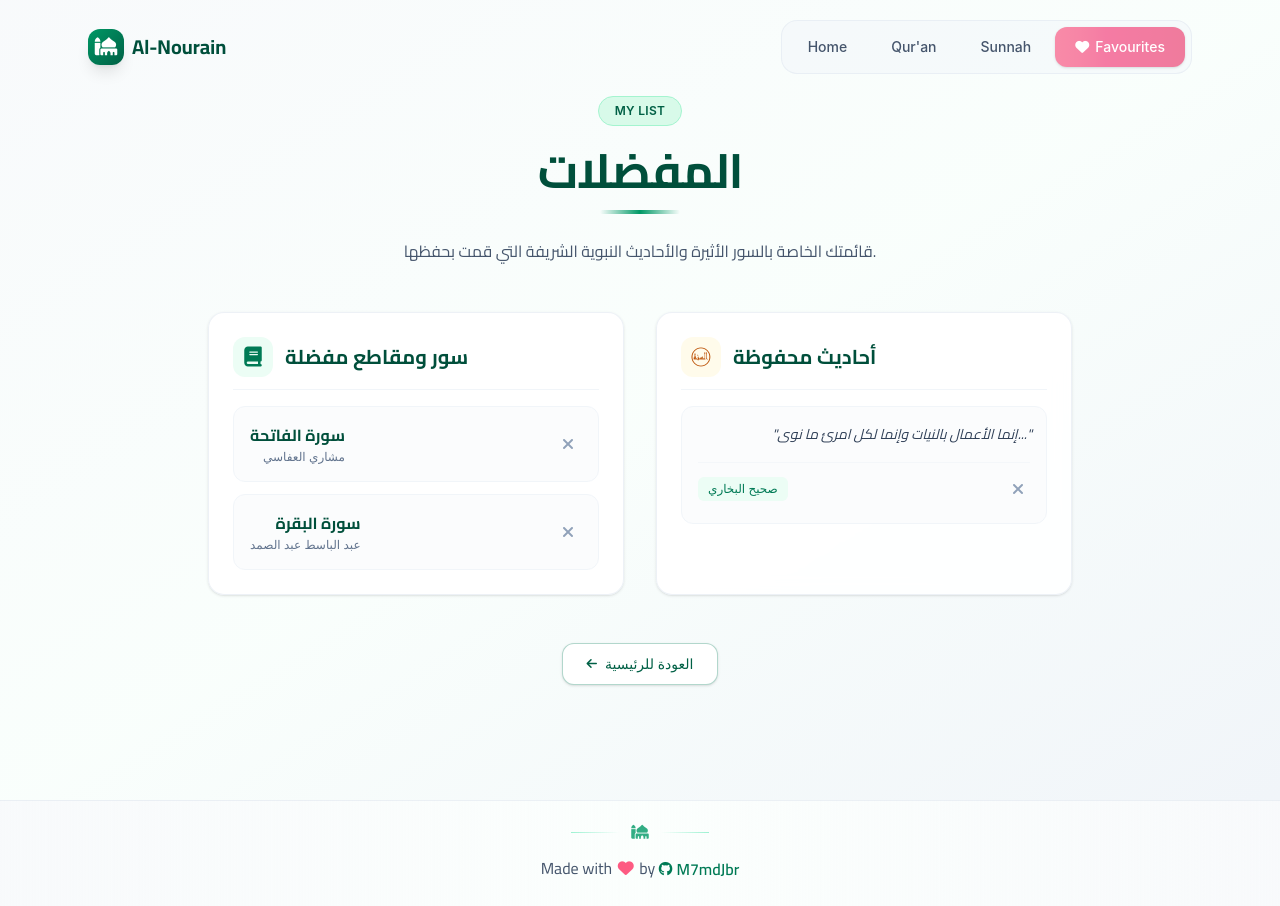
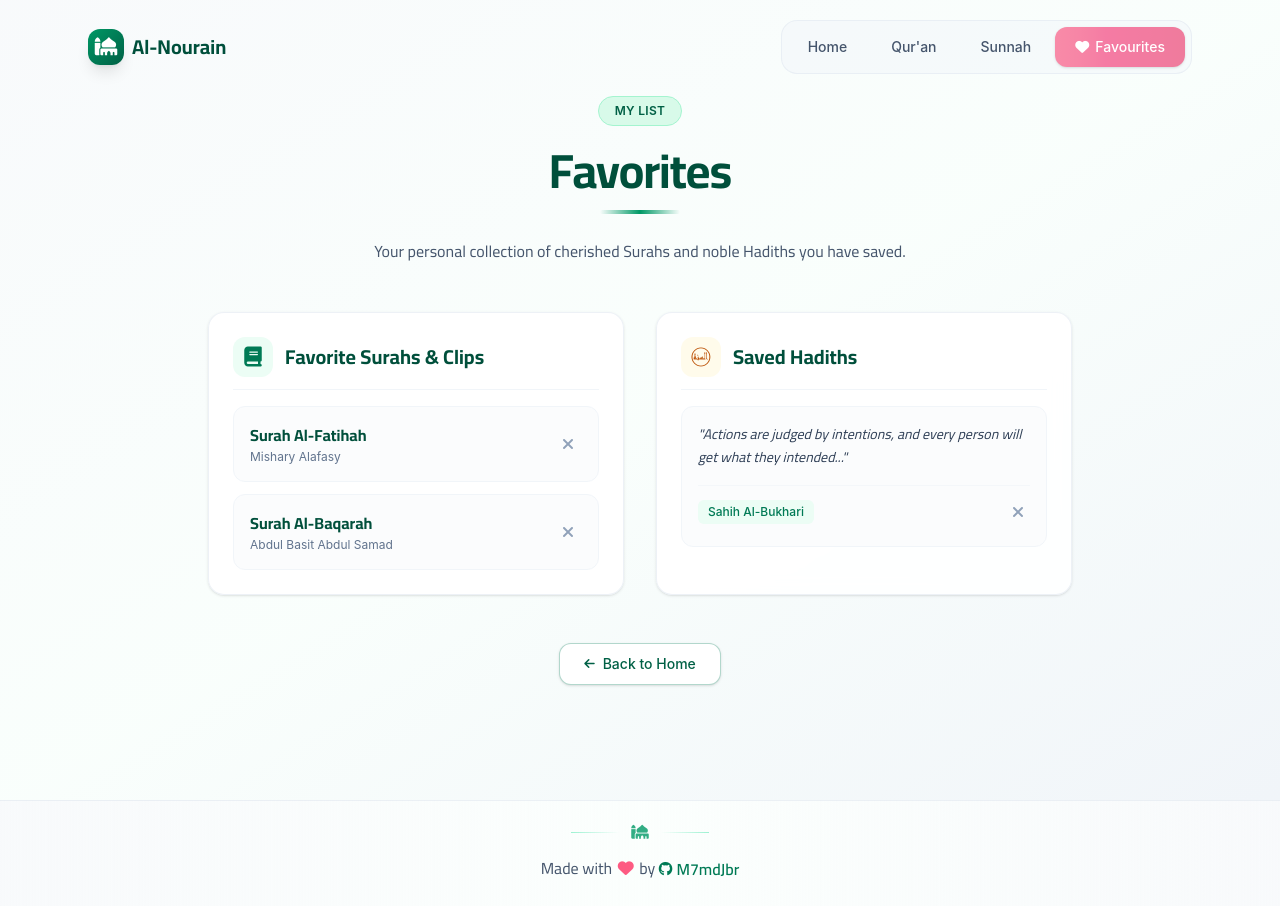
Before and after one commit to M7mdJbr/Al-Nourain, a React (Vite) app: page /#/favs in a window 1280 px wide. Built offline with nearby package versions, Linux system fonts and the light colour scheme.

Commit message:
convert fav page to english

```diff
--- a/src/pages/Favs.jsx
+++ b/src/pages/Favs.jsx
@@ -3,15 +3,15 @@ import { Link } from "react-router-dom";
 
 const Favs = () => {
   const favoriteSurahs = [
-    { id: 1, name: "سورة الفاتحة", reciter: "مشاري العفاسي" },
-    { id: 2, name: "سورة البقرة", reciter: "عبد الباسط عبد الصمد" },
+    { id: 1, name: "Surah Al-Fatihah", reciter: "Mishary Alafasy" },
+    { id: 2, name: "Surah Al-Baqarah", reciter: "Abdul Basit Abdul Samad" },
   ];
 
   const favoriteHadiths = [
     {
       id: 1,
-      text: "إنما الأعمال بالنيات وإنما لكل امرئ ما نوى...",
-      source: "صحيح البخاري",
+      text: "Actions are judged by intentions, and every person will get what they intended...",
+      source: "Sahih Al-Bukhari",
     },
   ];
 
@@ -22,12 +22,12 @@ const Favs = () => {
           My List
         </span>
         <h1 className="font-cairo text-4xl md:text-5xl font-bold text-emerald-900 mb-4 tracking-tight">
-          المفضلات
+          Favorites
         </h1>
         <div className="w-20 h-1 bg-gradient-to-r from-transparent via-emerald-600 to-transparent mx-auto mb-6 rounded-full"></div>
         <p className="font-cairo text-base text-slate-600 leading-relaxed">
-          قائمتك الخاصة بالسور الأثيرة والأحاديث النبوية الشريفة التي قمت
-          بحفظها.
+          Your personal collection of cherished Surahs and noble Hadiths you
+          have saved.
         </p>
       </div>
 
@@ -38,13 +38,13 @@ const Favs = () => {
               <i className="fa-solid fa-book"></i>
             </div>
             <h2 className="text-xl font-bold text-emerald-900 font-cairo">
-              سور ومقاطع مفضلة
+              Favorite Surahs & Clips
             </h2>
           </div>
 
           {favoriteSurahs.length === 0 ? (
             <p className="text-slate-400 text-sm text-center py-8">
-              لا توجد سور في المفضلة حالياً.
+              No Surahs in favorites yet.
             </p>
           ) : (
             <div className="flex flex-col gap-3">
@@ -53,7 +53,7 @@ const Favs = () => {
                   key={surah.id}
                   className="flex items-center justify-between p-4 bg-slate-50/50 rounded-xl border border-slate-100 hover:border-emerald-200 transition-colors group"
                 >
-                  <div className="text-right">
+                  <div className="text-left">
                     <h3 className="font-cairo font-bold text-emerald-900 text-base">
                       {surah.name}
                     </h3>
@@ -63,7 +63,7 @@ const Favs = () => {
                   </div>
                   <button
                     className="text-slate-400 hover:text-red-500 p-2 rounded-lg hover:bg-red-50 transition-colors duration-200"
-                    title="إزالة"
+                    title="Remove"
                   >
                     <i className="fa-solid fa-xmark text-base"></i>
                   </button>
@@ -79,13 +79,13 @@ const Favs = () => {
               <i className="fa-brands fa-ussunnah"></i>
             </div>
             <h2 className="text-xl font-bold text-emerald-900 font-cairo">
-              أحاديث محفوظة
+              Saved Hadiths
             </h2>
           </div>
 
           {favoriteHadiths.length === 0 ? (
             <p className="text-slate-400 text-sm text-center py-8">
-              لا توجد أحاديث في المفضلة حالياً.
+              No Hadiths in favorites yet.
             </p>
           ) : (
             <div className="flex flex-col gap-3">
@@ -94,7 +94,7 @@ const Favs = () => {
                   key={hadith.id}
                   className="flex flex-col gap-3 p-4 bg-slate-50/50 rounded-xl border border-slate-100 hover:border-emerald-200 transition-colors"
                 >
-                  <p className="font-cairo text-sm text-slate-700 leading-relaxed text-right italic">
+                  <p className="font-cairo text-sm text-slate-700 leading-relaxed text-left italic">
                     "{hadith.text}"
                   </p>
                   <div className="flex items-center justify-between border-t border-slate-100/70 pt-2 mt-1">
@@ -103,7 +103,7 @@ const Favs = () => {
                     </span>
                     <button
                       className="text-slate-400 hover:text-red-500 p-1.5 rounded-lg hover:bg-red-50 transition-colors duration-200"
-                      title="إزالة"
+                      title="Remove"
                     >
                       <i className="fa-solid fa-xmark text-base"></i>
                     </button>
@@ -120,7 +120,7 @@ const Favs = () => {
         className="group/btn border border-emerald-700/30 hover:border-emerald-700/60 text-emerald-800 bg-white hover:bg-emerald-50 font-medium px-6 py-2.5 rounded-xl transition-all duration-300 flex items-center justify-center gap-2 shadow-sm text-sm"
       >
         <i className="fa-solid fa-arrow-left text-xs transition-transform group-hover/btn:-translate-x-1"></i>
-        العودة للرئيسية
+        Back to Home
       </Link>
     </div>
   );
--- a/src/pages/Sunnah.jsx
+++ b/src/pages/Sunnah.jsx
@@ -194,6 +194,9 @@ const Sunnah = () => {
                         <i className="fa-solid fa-hashtag text-xs"></i>
                         Hadith #{hadith.hadithNumber}
                       </span>
+                      <button>
+                        <i class="fa-regular fa-heart text-3xl cursor-pointer"></i>
+                      </button>
                       {hadith.chapterName && (
                         <span className="text-slate-500 italic">
                           <i className="fa-regular fa-folder me-1"></i>
```
Also changed, not shown: src/context/FavContext.jsx (added).
